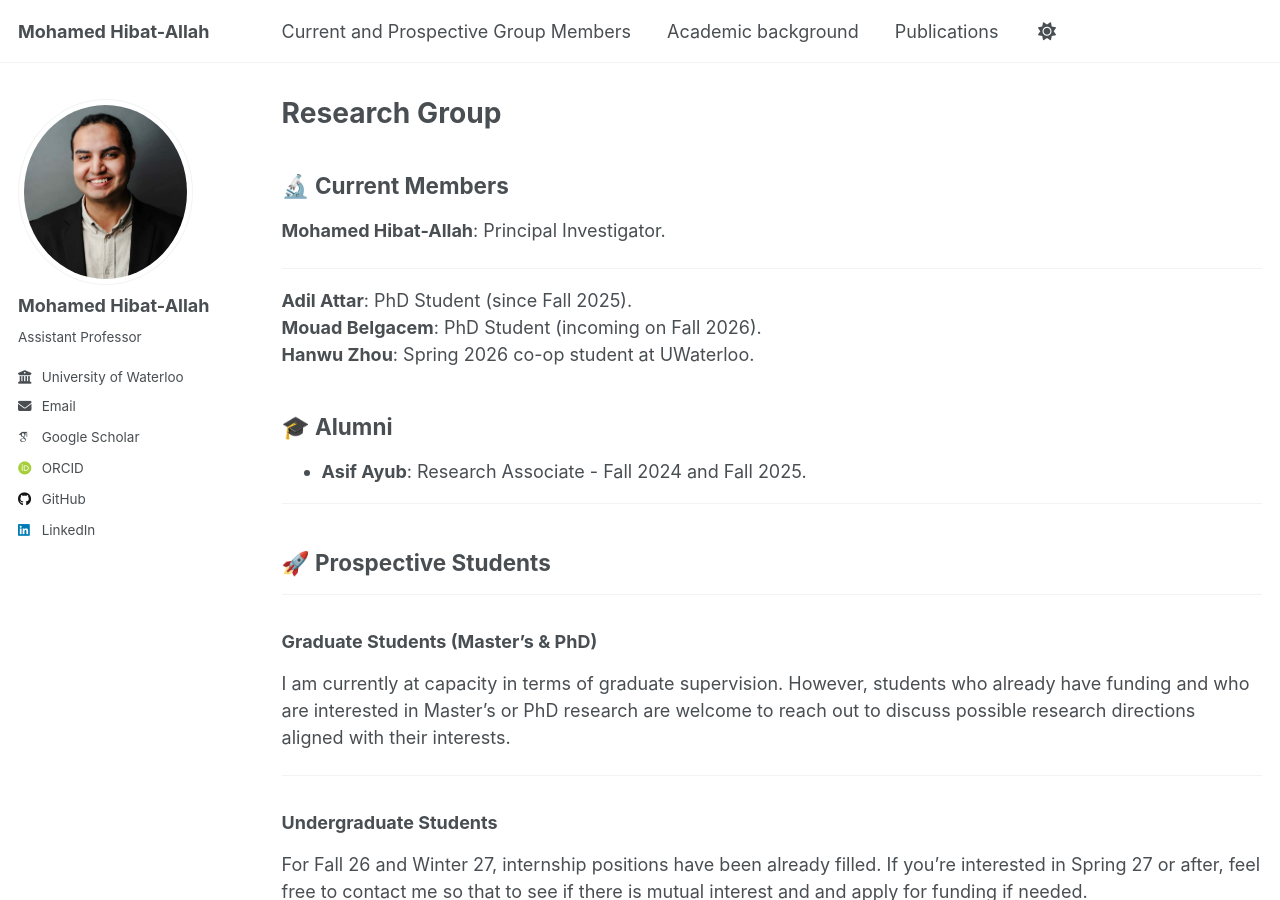
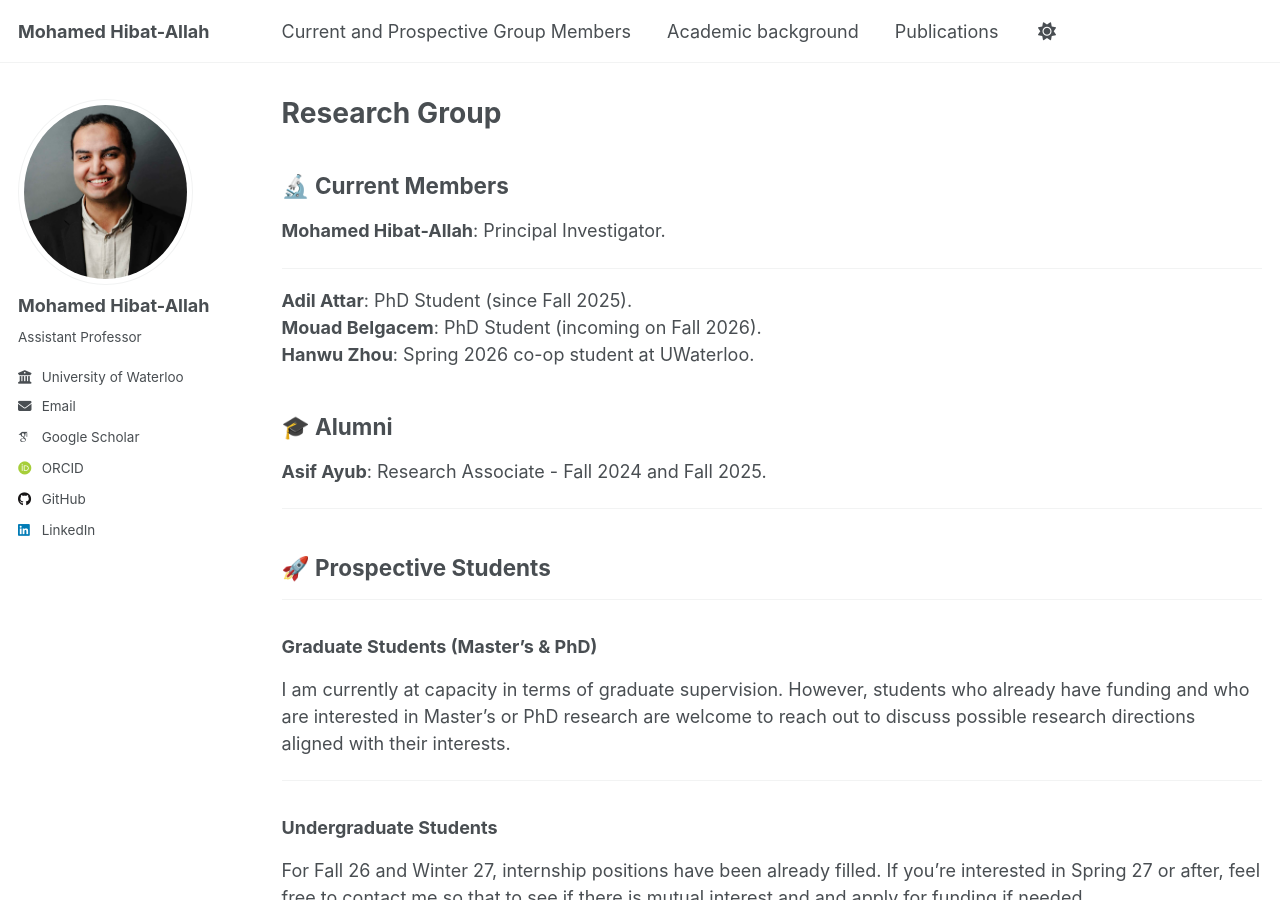
Before and after one commit to mhibatallah/mhibatallah.github.io, a Jekyll site: the page built from _pages/group.md, in a window 1280 px wide and 900 px high. Built offline with Jekyll 4.4.1, drawn with Linux system fonts in a browser that asks for light colours; some web fonts are replaced; a script that is not in the unit is left out.

```diff
--- a/_pages/group.md
+++ b/_pages/group.md
@@ -18,7 +18,7 @@ permalink: /group/
 
 ##  🎓 Alumni
 
-- **Asif Ayub**: Research Associate - Fall 2024 and Fall 2025.
+**Asif Ayub**: Research Associate - Fall 2024 and Fall 2025.
 <!-- - **Oussama Zouhry**: Intern at New York University (co-supervision with [Amine Aboussalah](https://amineaboussalah.github.io/) from April to July 2025).    -->
 
 
```
